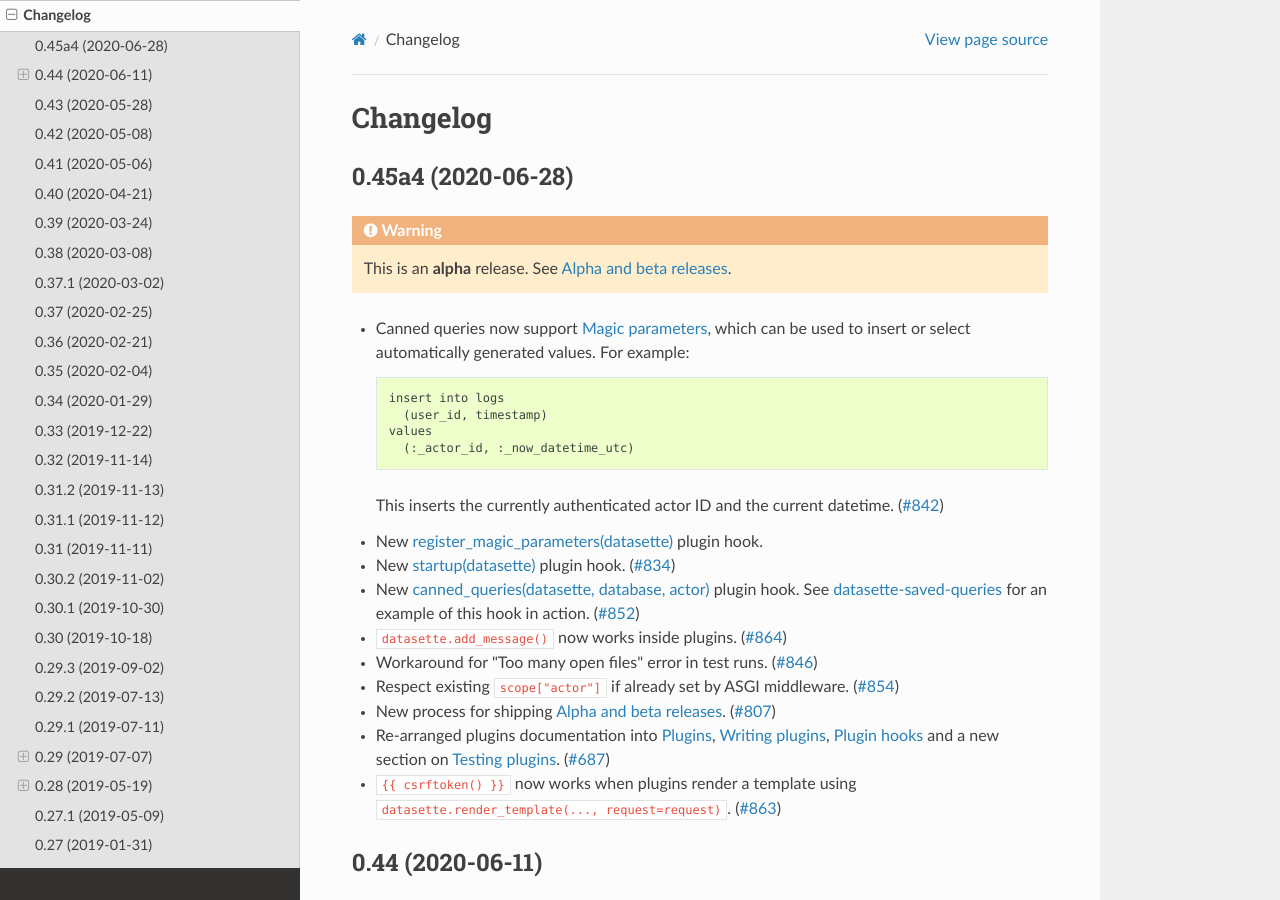
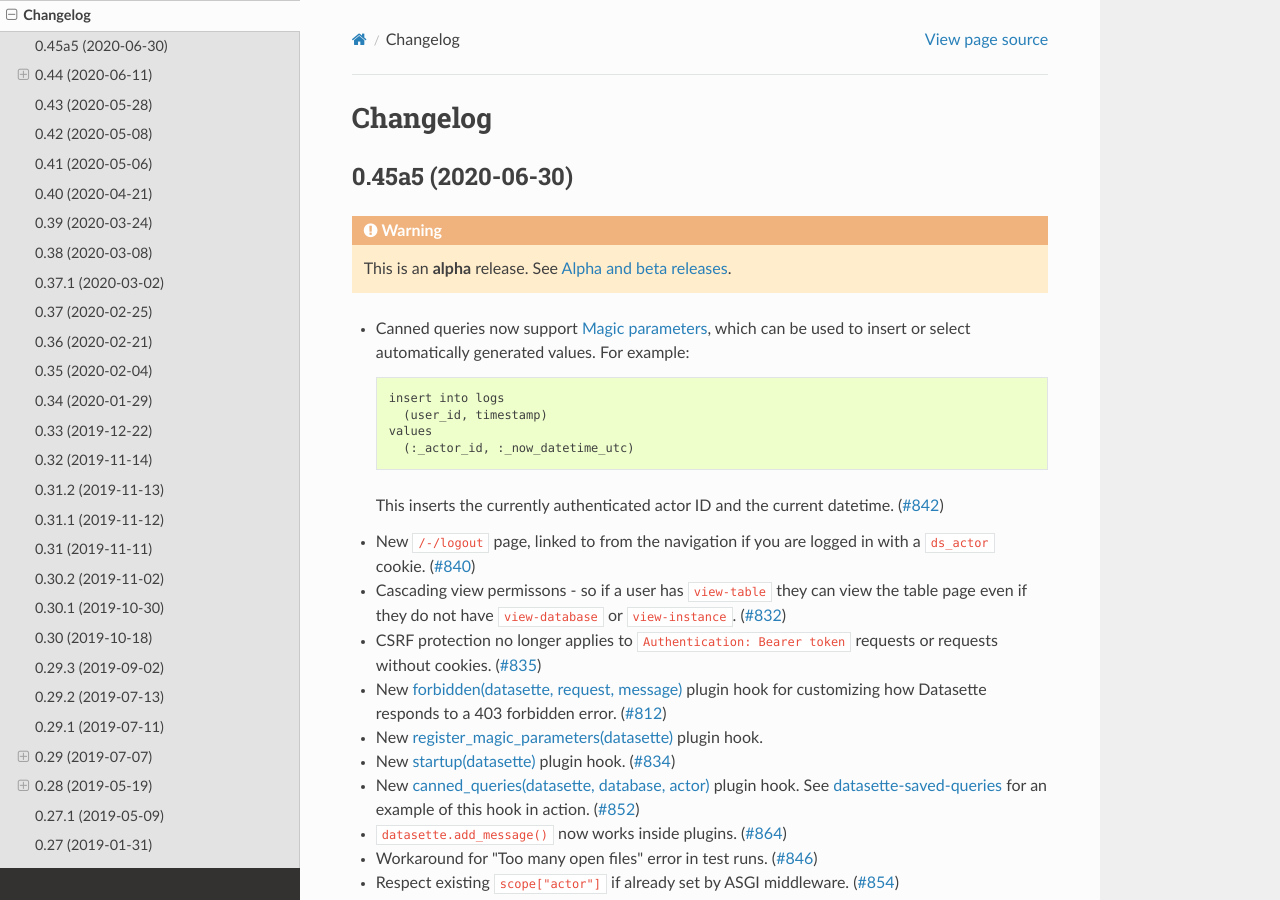
Before and after one commit to simonw/datasette, a Sphinx documentation site: the page built from docs/changelog.rst, in a window 1280 px wide and 900 px high. Built offline with Sphinx 7.4.7 and the Read the Docs theme 2.0.0, drawn with Linux system fonts in a browser that asks for light colours.

Commit message:
Release 0.45a5
Refs #840, #832, #835, #812

```diff
--- a/docs/changelog.rst
+++ b/docs/changelog.rst
@@ -4,9 +4,9 @@
 Changelog
 =========
 
-.. _v0_45a4:
-
-0.45a4 (2020-06-28)
+.. _v0_45a5:
+
+0.45a5 (2020-06-30)
 -------------------
 
 .. warning:: This is an **alpha** release. See :ref:`contributing_alpha_beta`.
@@ -19,6 +19,10 @@
         (:_actor_id, :_now_datetime_utc)
 
   This inserts the currently authenticated actor ID and the current datetime. (`#842 <https://github.com/simonw/datasette/issues/842>`__)
+- New ``/-/logout`` page, linked to from the navigation if you are logged in with a ``ds_actor`` cookie. (`#840 <https://github.com/simonw/datasette/issues/840>`__)
+- Cascading view permissons - so if a user has ``view-table`` they can view the table page even if they do not have ``view-database`` or ``view-instance``. (`#832 <https://github.com/simonw/datasette/issues/832>`__)
+- CSRF protection no longer applies to ``Authentication: Bearer token`` requests or requests without cookies. (`#835 <https://github.com/simonw/datasette/issues/835>`__)
+- New :ref:`plugin_hook_forbidden` plugin hook for customizing how Datasette responds to a 403 forbidden error. (`#812 <https://github.com/simonw/datasette/issues/812>`__)
 - New :ref:`plugin_hook_register_magic_parameters` plugin hook.
 - New :ref:`plugin_hook_startup` plugin hook. (`#834 <https://github.com/simonw/datasette/issues/834>`__)
 - New :ref:`plugin_hook_canned_queries` plugin hook. See `datasette-saved-queries <https://github.com/simonw/datasette-saved-queries>`__ for an example of this hook in action. (`#852 <https://github.com/simonw/datasette/issues/852>`__)
```
